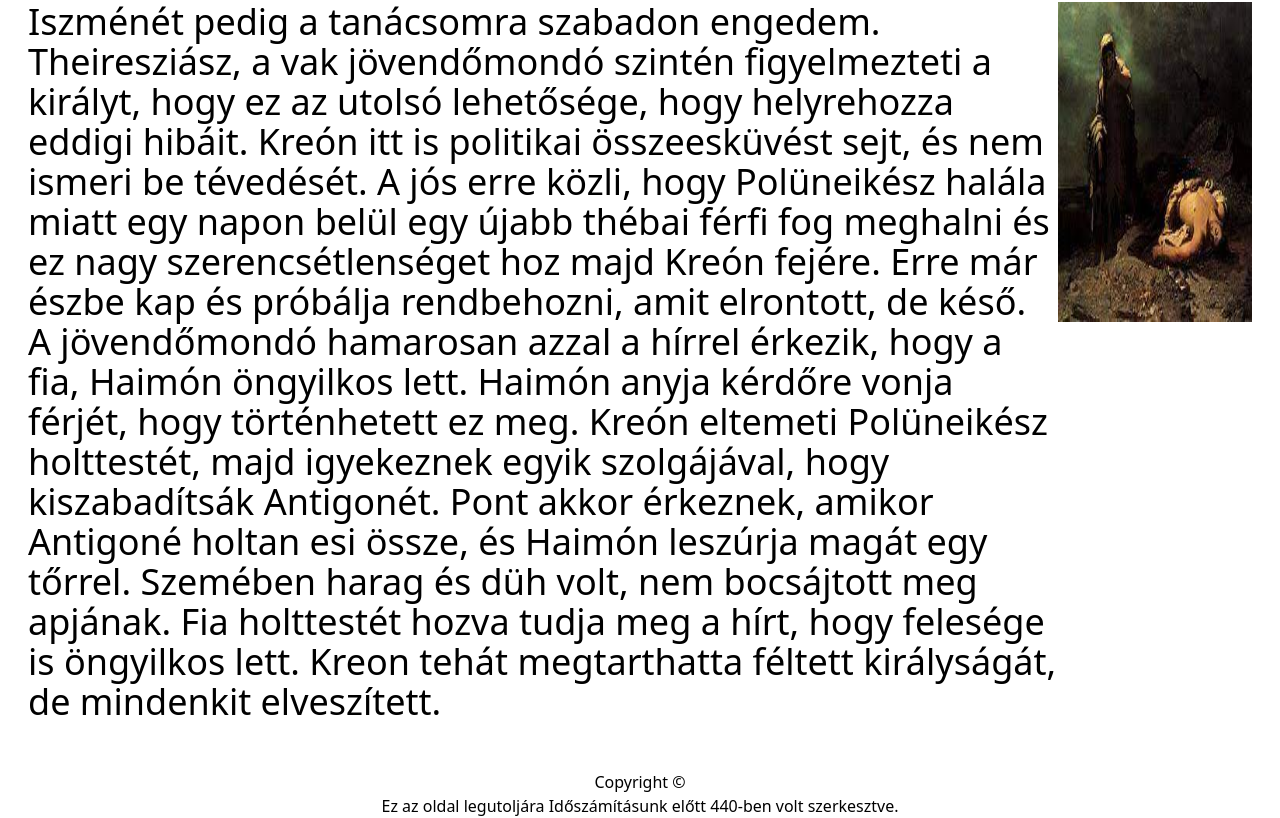
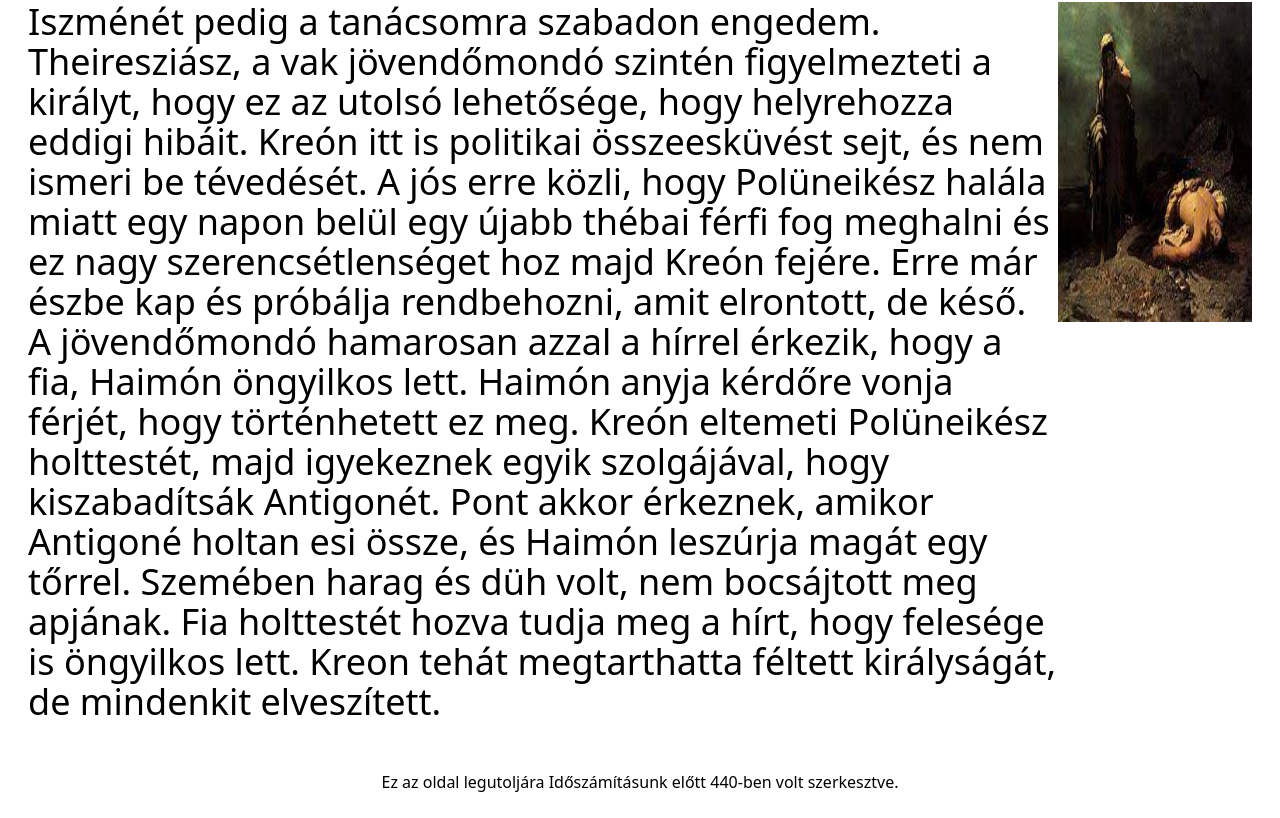
Before and after one commit to bali15/irodalomblog1, a Next.js app: page / in a window 1280 px wide. Shown: the part 1594-2412 px from the top of the page. After the commit the page ends 2388 px from the top, so only its background shows below. Built offline with nearby package versions, Linux system fonts and the light colour scheme.

Commit message:
Saving to Github

```diff
--- a/components/Main.js
+++ b/components/Main.js
@@ -70,7 +70,7 @@ function Main({posts}) {
              <div className="mt-10"> {/* Copyright... */}
 
                 <h1 className="flex justify-center ">
-                Copyright ©
+
                 </h1>
                 <h1 className="flex justify-center ">
                 Ez az oldal legutoljára Időszámításunk előtt 440-ben volt szerkesztve.</h1>
```
